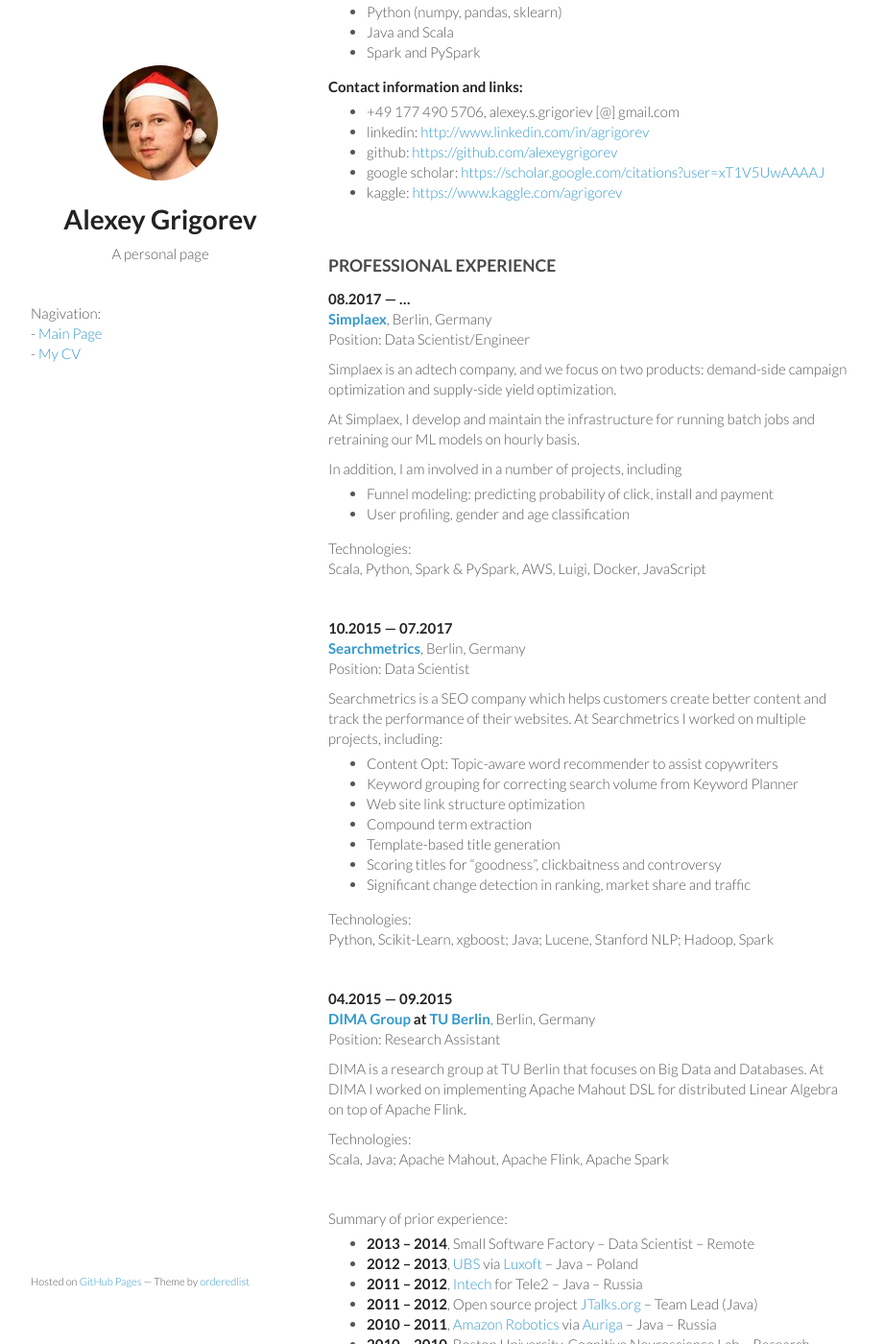
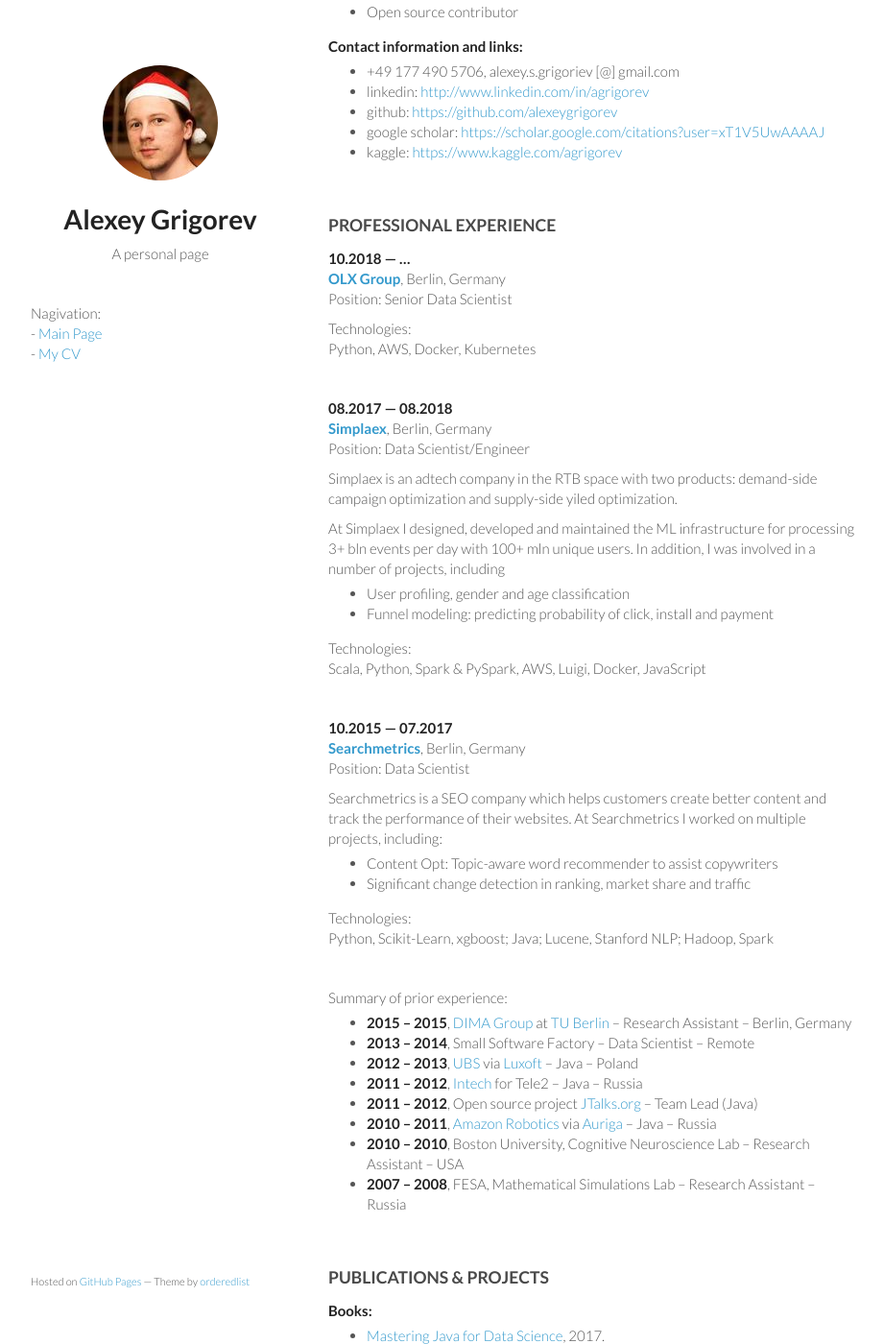
Before and after one commit to alexeygrigorev/alexeygrigorev.github.io, a Jekyll site: the page built from cv.md, in a window 1280 px wide and 1400 px high, scrolled down 404 px. Shown: the whole window at 96% size, without its empty margins (178-1099 px from the left). Built offline with Jekyll 4.4.1, drawn with Linux system fonts in a browser that asks for light colours; some of the changed text lies outside the part shown.

Commit message:
Update cv.md

```diff
--- a/cv.md
+++ b/cv.md
@@ -15,6 +15,7 @@ A software engineer with focus on machine learning. I bring data science ideas f
 
 - Software Engineering, 8+ years
 - Machine Learning and Data Science, 5 years
+- Proficient in Python and Java
 - Quick prototyping skills
 - Experience in running production systems
 - Research experience in academic settings
@@ -22,9 +23,7 @@ A software engineer with focus on machine learning. I bring data science ideas f
 - Books author, technical reviewer and speaker
 - Kaggle master and competition winner
 - Open source contributor
-- Python (numpy, pandas, sklearn)
-- Java and Scala
-- Spark and PySpark
+
 
 **Contact information and links:**
 
@@ -39,19 +38,26 @@ A software engineer with focus on machine learning. I bring data science ideas f
 
 ### PROFESSIONAL EXPERIENCE
 
-<strong>08.2017 &mdash; ...</strong><br/>
+<strong>10.2018 &mdash; ...</strong><br/>
+<strong>[OLX Group](http://www.olx.com)</strong>, Berlin, Germany<br/>
+Position: Senior Data Scientist<br/>
+
+Technologies:<br/>
+Python, AWS, Docker, Kubernetes<br/>
+
+
+&nbsp;
+
+<strong>08.2017 &mdash; 08.2018</strong><br/>
 <strong>[Simplaex](http://www.simplaex.com)</strong>, Berlin, Germany<br/>
 Position: Data Scientist/Engineer<br/>
 
-Simplaex is an adtech company, and we focus on two products: demand-side campaign optimization and supply-side yield optimization.
+Simplaex is an adtech company in the RTB space with two products: demand-side campaign optimization and supply-side yiled optimization.
 
-At Simplaex, I develop and maintain the infrastructure for running batch jobs and retraining our ML models on hourly basis.
+At Simplaex I designed, developed and maintained the ML infrastructure for processing 3+ bln events per day with 100+ mln unique users. In addition, I was involved in a number of projects, including
 
-In addition, I am involved in a number of projects, including
-
+- User profiling, gender and age classification
 - Funnel modeling: predicting probability of click, install and payment
-- User profiling, gender and age classification
-
 
 Technologies:<br/>
 Scala, Python, Spark & PySpark, AWS, Luigi, Docker, JavaScript<br/>
@@ -65,35 +71,17 @@ Position: Data Scientist<br/>
 Searchmetrics is a SEO company which helps customers create better content and track the performance of their websites. At Searchmetrics I worked on multiple projects, including:
 
 - Content Opt: Topic-aware word recommender to assist copywriters
-- Keyword grouping for correcting search volume from Keyword Planner
-- Web site link structure optimization
-- Compound term extraction
-- Template-based title generation
-- Scoring titles for "goodness", clickbaitness and controversy
 - Significant change detection in ranking, market share and traffic
 
 
 Technologies:<br/>
 Python, Scikit-Learn, xgboost; Java; Lucene, Stanford NLP; Hadoop, Spark<br/>
 
-
-&nbsp;
-
-<strong>04.2015 &mdash; 09.2015</strong><br/>
-**[DIMA Group](http://www.dima.tu-berlin.de/) at [TU Berlin](http://www.tu-berlin.de/)**, Berlin, Germany<br/>
-Position: Research Assistant<br/>
-
-DIMA is a research group at TU Berlin that focuses on Big Data and Databases. At DIMA I worked on
-implementing Apache Mahout DSL for distributed Linear Algebra on top of Apache Flink. <br/>
-
-Technologies:<br/>
-Scala, Java; Apache Mahout, Apache Flink, Apache Spark<br/>
-
-
 &nbsp;
 
 Summary of prior experience:
 
+* <strong>2015 &ndash; 2015</strong>, [DIMA Group](http://www.dima.tu-berlin.de/) at [TU Berlin](http://www.tu-berlin.de/) &ndash; Research Assistant &ndash; Berlin, Germany
 * <strong>2013 &ndash; 2014</strong>, Small Software Factory &ndash; Data Scientist &ndash; Remote
 * <strong>2012 &ndash; 2013</strong>, <a href="http://www.ubs.com/">UBS</a> via <a href="http://www.luxoft.com/">Luxoft</a> &ndash; Java &ndash; Poland
 * <strong>2011 &ndash; 2012</strong>, <a href="http://intech-global.com/">Intech</a> for Tele2 &ndash; Java &ndash; Russia
@@ -118,20 +106,9 @@ Summary of prior experience:
 - Alexey Grigorev. Large-Scale Vandalism Detection with Linear Classifiers. WSDM Cup 2017 Notebook Papers. ([pdf](http://www.uni-weimar.de/medien/webis/events/wsdm-cup-17/wsdmcup17-papers-final/wsdmcup17-vandalism-detection/grigorev17-notebook.pdf))
 
 
-**Technical reviewing:**
-
-- [Test-Driven Machine Learning](https://www.packtpub.com/big-data-and-business-intelligence/test-driven-machine-learning) by Justin Bozonier, 2015.
-- [Mastering Data Analysis with R](https://www.packtpub.com/big-data-and-business-intelligence/mastering-data-analysis-r) by Gergely Daróczi, 2015.
-- [Python Data Analysis Cookbook](https://www.packtpub.com/big-data-and-business-intelligence/python-data-analysis-cookbook) by Ivan Idris, 2016.
-- and 3+ more
-
-
 **Competitions:**
 
-- [The Allen AI Science Challenge](https://www.kaggle.com/c/the-allen-ai-science-challenge) (top 100)
 - [Home Depot Product Search Relevance](https://www.kaggle.com/c/home-depot-product-search-relevance) (top 100)
-- [Can we predict voting outcomes?](https://inclass.kaggle.com/c/can-we-predict-voting-outcomes) (top 100)
-- [ChaLearn AutoML Challenge](https://competitions.codalab.org/competitions/2321) CPU & GPU tracks (top 10)
 - [Avito Duplicate Ads Detection](https://www.kaggle.com/c/avito-duplicate-ads-detection) (top 10)
 - [CIKM Cup 2016 Track 1: Cross-Device Linking](https://competitions.codalab.org/competitions/11171) (top 10)
 - [WSDM Cup 2017: Vandalism Detection](http://www.wsdm-cup-2017.org/vandalism-detection.html) (2nd place)
@@ -147,20 +124,12 @@ Summary of prior experience:
 ### EDUCATION
 
 **2013 &ndash; 2015**, [IT4BI Master Program](http://it4bi.univ-tours.fr/)<br/>
-Joint Master program by Université libre de Bruxelles, Université François-Rabelais de Tours and
-Technische Universität Berlin.<br/>
+Joint Master program by [ULB](http://www.ulb.ac.be/) (Belgium), [UFRT](http://www.info.univ-tours.fr/diblois/en/) (France) and [TU Berlin](https://www.tu-berlin.de/) (Germany)<br/>
 Specialization: Large-Scale Business Intelligence<br/>
-Degree work: "[Identifier namespaces in mathematical notation](http://arxiv.org/abs/1601.03354)"<br/>
 
 **2006 &ndash; 2010**, Far Eastern State Academy<br/>
 Department: Faculty of Mathematics, Information Technologies and Engineering<br/>
 Specialization: Information Systems and Technologies<br/>
-Degree work: "Commodity Circulation Process in Sterh Ltd."<br/>
-
-**2006 &ndash; 2011**, Far Eastern State Academy<br/>
-Department: Foreign Languages<br/>
-Specialization: English<br/>
-
 
 
 <div align="right"><i>Best printed with Google Chrome</i></div>
```
